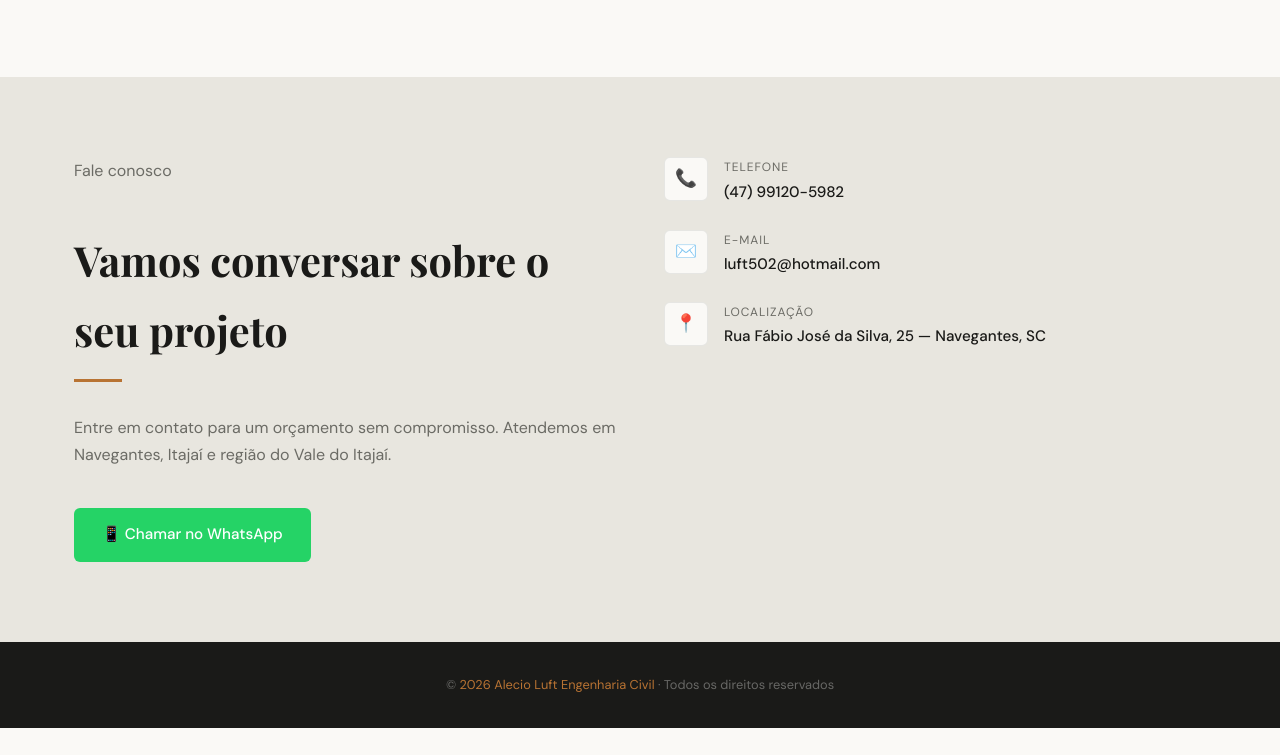
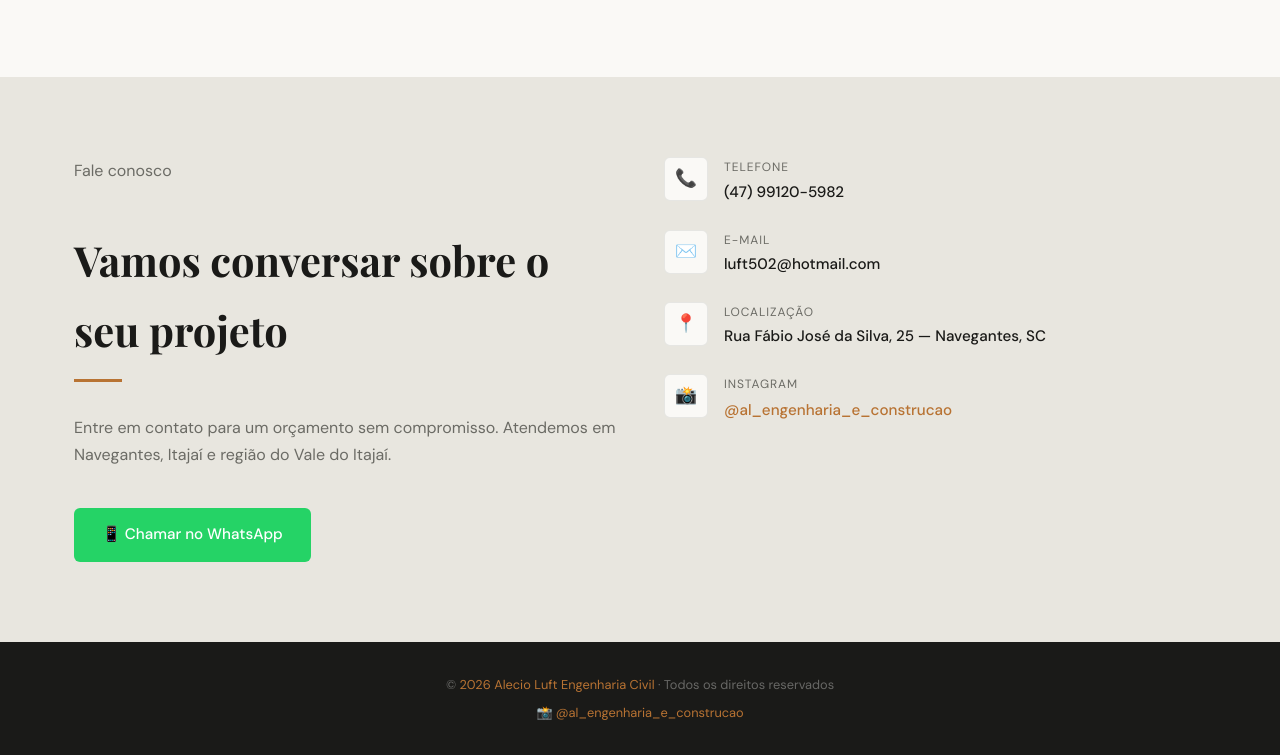
Before and after one commit to Luftalecio/ALEngenharia, a plain HTML site: page index.html in a window 1280 px wide. Shown: the part 2871-3626 px from the top of the page. Before the commit the page ends 3599 px from the top, so only its background shows below. Drawn offline with nearby package versions, Linux system fonts and the light colour scheme.

Commit message:
Update index.html

```diff
--- a/index.html
+++ b/index.html
@@ -195,6 +195,13 @@
               <div class="contato-valor">Rua Fábio José da Silva, 25 — Navegantes, SC</div>
             </div>
           </div>
+          <div class="contato-item">
+            <div class="contato-icone">📸</div>
+            <div>
+              <div class="contato-label">Instagram</div>
+              <a href="https://www.instagram.com/al_engenharia_e_construcao" target="_blank" rel="noopener" class="contato-valor" style="color: #b87333;">@al_engenharia_e_construcao</a>
+            </div>
+          </div>
         </div>
       </div>
     </div>
@@ -204,6 +211,9 @@
   <footer>
     <div class="container">
       <p>© <span id="ano-atual"></span> <span>Alecio Luft Engenharia Civil</span> · Todos os direitos reservados</p>
+      <p style="margin-top: 6px;">
+        <a href="https://www.instagram.com/al_engenharia_e_construcao" target="_blank" rel="noopener" style="color: #b87333; font-size: 0.8rem;">📸 @al_engenharia_e_construcao</a>
+      </p>
     </div>
   </footer>
 
```
